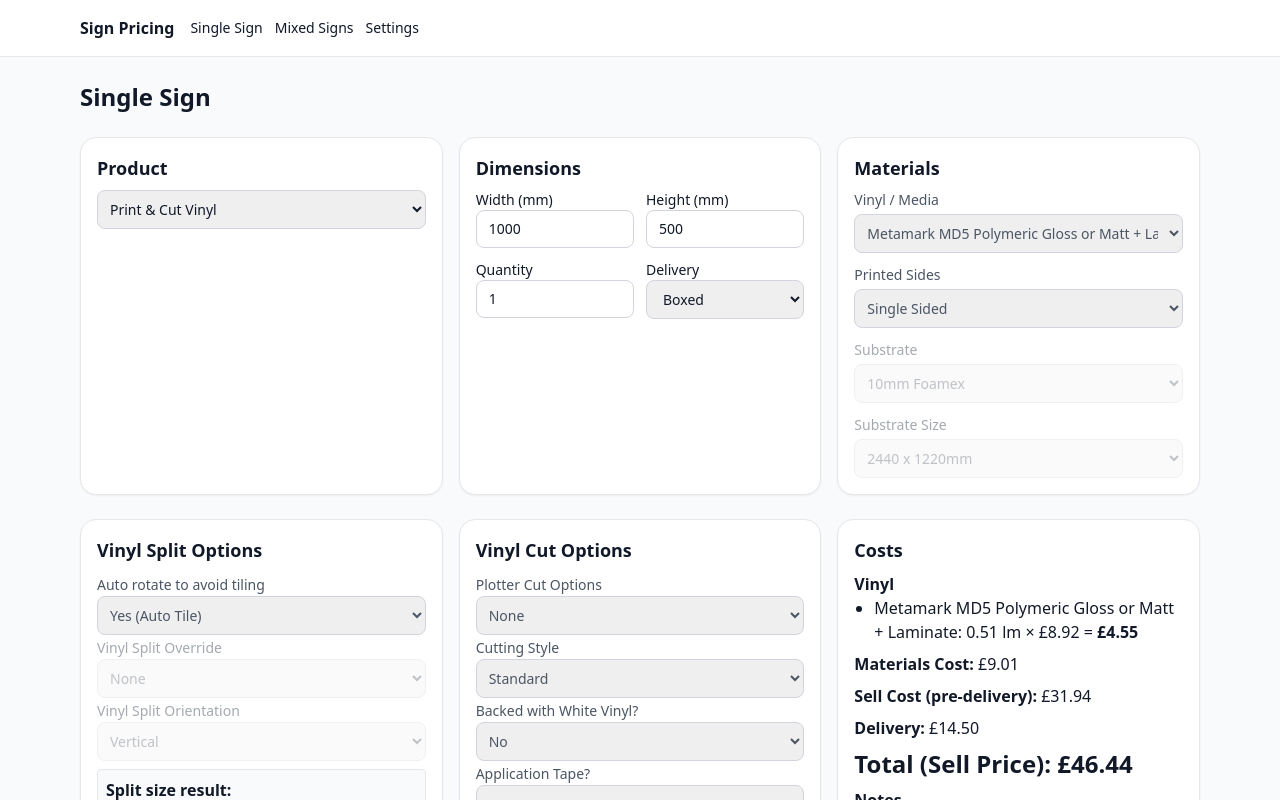
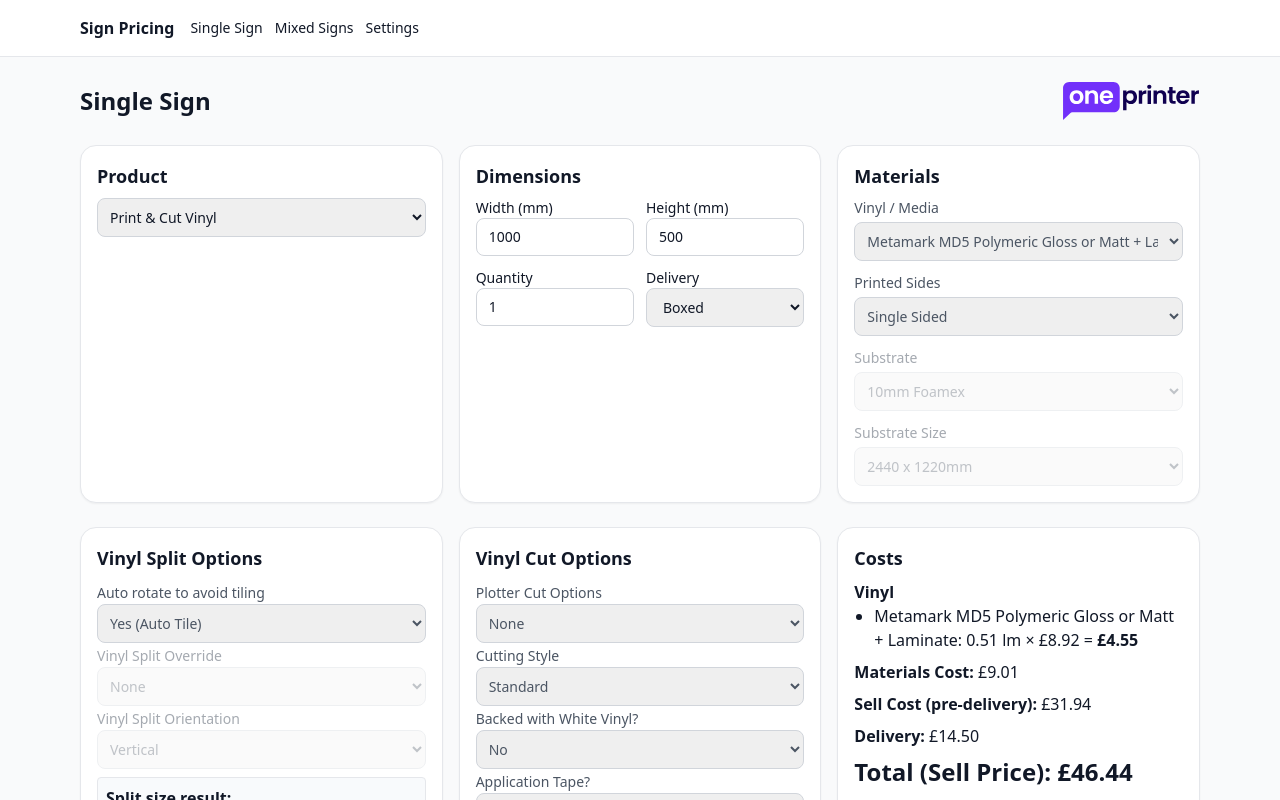
Before and after one commit to mrreiddavid74-bot/Final, a Next.js app: page /single in a window 1280 px wide. Shown: the top 800 px of the page. Built offline with nearby package versions, Linux system fonts and the light colour scheme.

Commit message:
added logo and name change to reversed

```diff
--- a/app/single/page.tsx
+++ b/app/single/page.tsx
@@ -411,7 +411,15 @@ export default function SinglePage() {
   // ---------- Layout ----------
   return (
       <div className="space-y-6">
-        <h1 className="h1">Single Sign</h1>
+        <div>
+          <div className="flex items-center justify-between">
+            <h1 className="h1">Single Sign</h1>
+            <div className="flex items-center">
+              <img width={""} height={""} src="/oneprinter.svg" className="h-10"    alt="One Printer - Single Sign"/>
+            </div>
+          </div>
+        </div>
+
 
         {/* Top row */}
         <div className="grid grid-cols-1 lg:grid-cols-3 gap-4">
--- a/components/VinylCutOptionsCard.tsx
+++ b/components/VinylCutOptionsCard.tsx
@@ -14,14 +14,14 @@ export default function VinylCutOptionsCard({
     show: boolean
     plotterCut: 'None' | 'KissOnRoll' | 'KissOnSheets' | 'CutIndividually' | 'CutAndWeeded'
     backedWithWhite: boolean
-    cuttingStyle: 'Standard' | 'Intricate'
+    cuttingStyle: 'Standard' | 'Reversed'
     applicationTape: boolean
     hemEyelets?: boolean
     showHemEyelets?: boolean
     onChange: (patch: Partial<{
         plotterCut: 'None' | 'KissOnRoll' | 'KissOnSheets' | 'CutIndividually' | 'CutAndWeeded'
         backedWithWhite: boolean
-        cuttingStyle: 'Standard' | 'Intricate'
+        cuttingStyle: 'Standard' | 'Reversed'
         applicationTape: boolean
         hemEyelets: boolean
     }>) => void
@@ -55,7 +55,7 @@ export default function VinylCutOptionsCard({
                     onChange={e => onChange({ cuttingStyle: e.target.value as any })}
                 >
                     <option value="Standard">Standard</option>
-                    <option value="Intricate">Intricate</option>
+                    <option value="Reversed">Reversed</option>
                 </select>
             </label>
 
--- a/lib/defaults.ts
+++ b/lib/defaults.ts
@@ -48,7 +48,7 @@ export const DEFAULT_SETTINGS: Settings = {
     CutIndividually: 0,
     CutAndWeeded: 0,
   },
-  cuttingStyleUplifts: { Standard: 0, Intricate: 0 },
+  cuttingStyleUplifts: { Standard: 0, Reversed: 0 },
 
   // Hem/Eyelets per piece (qty-based)
   hemEyeletsPerPiece: 0,
--- a/lib/types.ts
+++ b/lib/types.ts
@@ -27,7 +27,7 @@ export type PlotterCut =
     | 'CutAndWeeded'
 
 // Additional cut difficulty uplift (percentage multipliers)
-export type CuttingStyle = 'Standard' | 'Intricate'
+export type CuttingStyle = 'Standard' | 'Reversed'
 
 // Delivery mode (shared everywhere)
 export type DeliveryMode = 'Boxed' | 'OnRoll'
```
Also changed, not shown: public/oneprinter.svg (added).
